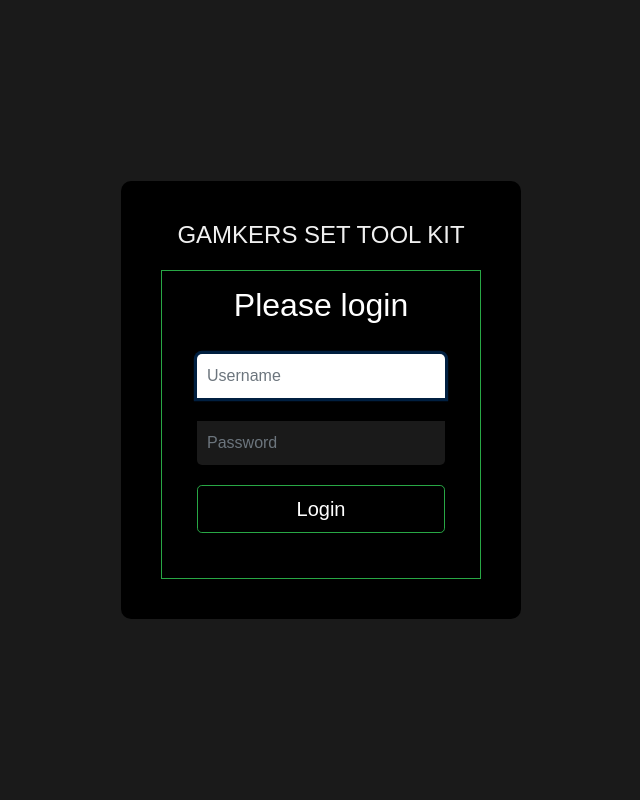
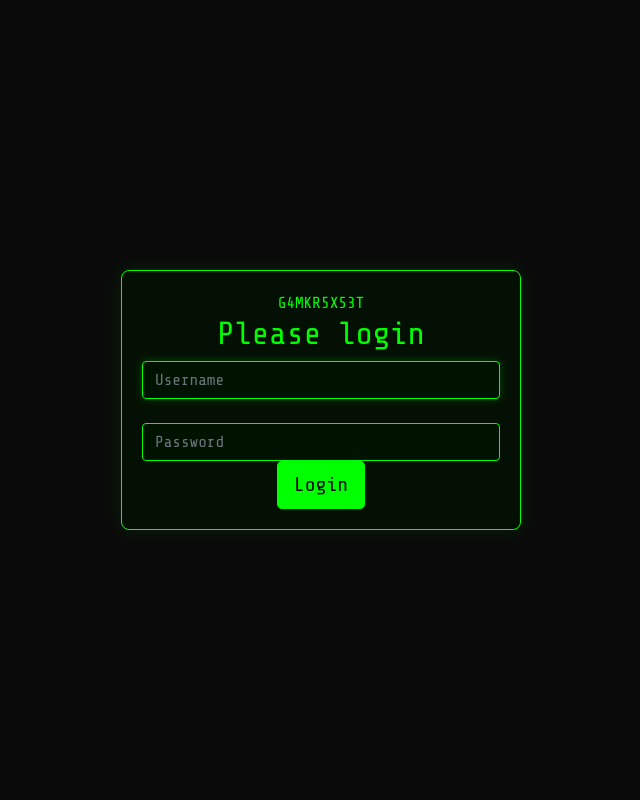
Before and after one commit to gamkers/GAMKERSET-KIT, a PHP site: page /login.php in a window 1280 px wide. Shown: the whole page, without its empty margins (319-959 px from the left). Run offline with PHP 8.4, Linux system fonts and the light colour scheme.

Commit message:
Update login.php

```diff
--- a/storm-web/login.php
+++ b/storm-web/login.php
@@ -1,129 +1,169 @@
-<?php
-session_start();
-include "config.php";
-include "./assets/components/login-arc.php";
+<!DOCTYPE html>
+<html lang="en">
+<head>
+    <meta charset="UTF-8">
+    <meta name="viewport" content="width=device-width, initial-scale=1.0">
+    <title>Login</title>
+    <link href="https://cdnjs.cloudflare.com/ajax/libs/bootstrap/5.1.3/css/bootstrap.min.css" rel="stylesheet">
+    <style>
+        @import url('https://fonts.googleapis.com/css2?family=Share+Tech+Mono&display=swap');
 
-if(isset($_COOKIE['logindata']) && $_COOKIE['logindata'] == $key['token'] && $key['expired'] == "no"){
-    $_SESSION['IAm-logined'] = 'yes';
-	header("location: panel.php");
+        body {
+            font-family: 'Share Tech Mono', monospace;
+            background-color: #0a0a0a;
+            color: #00ff00;
+            display: flex;
+            justify-content: center;
+            align-items: center;
+            min-height: 100vh;
+            margin: 0;
+            overflow: hidden;
         }
 
-elseif(isset($_SESSION['IAm-logined'])){
-	header('location: panel.php');
-	exit;
+        .glass-container {
+            background: rgba(0, 20, 0, 0.6);
+            border-radius: 8px;
+            padding: 20px;
+            backdrop-filter: blur(5px);
+            box-shadow: 0 0 20px rgba(0, 255, 0, 0.1);
+            border: 1px solid #00ff00;
+            width: 100%;
+            max-width: 400px;
+            text-align: center;
+            color: #00ff00;
         }
 
-else{
-?>
+        .glass-container h1 {
+            font-size: 24px;
+            margin-bottom: 20px;
+            color: #00ff00;
+            text-shadow: 0 0 10px rgba(0, 255, 0, 0.5);
+        }
 
-<!DOCTYPE html>
-<html>
-<head>
-	<meta charset="utf-8">
-	<meta name="viewport" content="width=device-width, initial-scale=1">
-	<title>Login</title>
-	<link href="./assets/css/bootstrap.min.css" rel="stylesheet">
-	<link rel="stylesheet" href="./assets/css/style.css">
+        .form-control {
+            background-color: rgba(0, 20, 0, 0.8);
+            color: #00ff00;
+            border-color: #00ff00;
+            font-family: 'Share Tech Mono', monospace;
+        }
+
+        .form-control:focus {
+            background-color: rgba(0, 20, 0, 0.9);
+            color: #00ff00;
+            border-color: #00ff00;
+            box-shadow: 0 0 10px rgba(0, 255, 0, 0.25);
+        }
+
+        .btn-primary {
+            background-color: #00ff00;
+            border-color: #00ff00;
+            color: #000;
+            transition: all 0.3s ease;
+        }
+
+        .btn-primary:hover {
+            background-color: rgba(0, 255, 0, 0.8);
+            border-color: #00ff00;
+            color: #000;
+            box-shadow: 0 0 10px rgba(0, 255, 0, 0.3);
+        }
+
+        .error-message {
+            color: #ff0000;
+            margin-top: 10px;
+        }
+
+        .glitch {
+            position: relative;
+            display: inline-block;
+        }
+
+        .glitch::before,
+        .glitch::after {
+            content: attr(data-text);
+            position: absolute;
+            top: 0;
+            left: 0;
+            width: 100%;
+            height: 100%;
+        }
+
+        .glitch::before {
+            left: 2px;
+            text-shadow: -2px 0 #ff00ff;
+            clip: rect(0, 0, 0, 0);
+            animation: glitch-anim 5s infinite linear alternate-reverse;
+        }
+
+        .glitch::after {
+            left: -2px;
+            text-shadow: -2px 0 #00ffff;
+            clip: rect(0, 0, 0, 0);
+            animation: glitch-anim 5s infinite linear alternate-reverse;
+        }
+
+        @keyframes glitch-anim {
+            0% {
+                clip: rect(0, 9999px, 0, 0);
+            }
+            10% {
+                clip: rect(0, 9999px, 0, 0);
+            }
+            20% {
+                clip: rect(0, 9999px, 0, 0);
+            }
+            30% {
+                clip: rect(0, 9999px, 0, 0);
+            }
+            40% {
+                clip: rect(0, 9999px, 0, 0);
+            }
+            50% {
+                clip: rect(0, 9999px, 0, 0);
+            }
+            60% {
+                clip: rect(0, 9999px, 0, 0);
+            }
+            70% {
+                clip: rect(0, 9999px, 0, 0);
+            }
+            80% {
+                clip: rect(0, 9999px, 0, 0);
+            }
+            90% {
+                clip: rect(0, 9999px, 0, 0);
+            }
+            100% {
+                clip: rect(0, 9999px, 0, 0);
+            }
+        }
+    </style>
 </head>
-
 <body>
-  <div class="container-fluid d-flex justify-content-center align-items-center min-vh-100">
-    <div class="wrapper">
-      <div class="title">
-        <h1>GAMKERS SET TOOL KIT</h1>
-      </div>
-      <form action="" class="form-signin" method="POST">
+    <div class="glass-container">
+        <div class="glitch" data-text="G4MKR5X53T">G4MKR5X53T</div>
+        <form action="" method="POST">
             <h2 class="form-signin-heading">Please login</h2>
             <input type="text" class="form-control" name="username" placeholder="Username" required="" autofocus="" /><br>
             <input type="password" class="form-control" name="password" placeholder="Password" required=""/>
-        <button class="btn btn-lg btn-primary btn-block" type="submit">Login</button>
+            <button class="btn btn-primary btn-lg btn-block" type="submit">Login</button>
 
             <?php
-        if($_SERVER['REQUEST_METHOD'] == 'POST'){
-          if(isset($_POST['username']) && isset($_POST['password'])){
+            if ($_SERVER['REQUEST_METHOD'] == 'POST') {
+                if (isset($_POST['username']) && isset($_POST['password'])) {
                     $username = $_POST['username'];
                     $password = $_POST['password'];
 
-            if(isset($CONFIG[$username]) && $CONFIG[$username]['password'] == $password){
+                    if (isset($CONFIG[$username]) && $CONFIG[$username]['password'] == $password) {
                         $_SESSION['IAm-logined'] = $username;
                         echo '<script>location.href="panel.php"</script>';
-            }else{
-              echo '<p style="color:red" ><br>Username or password is incorrect!</p>';
+                    } else {
+                        echo '<p class="error-message">Username or password is incorrect!</p>';
                     }
                 }
             }
             ?>
         </form>
     </div>
-  </div>
-
-  <style>
-    body, html {
-        height: 100%;
-        margin: 0;
-        background-color: #121212;
-        font-family: Arial, sans-serif;
-    }
-    .form-signin{
-        background-color: #000;
-        border-color: #28a745;
-    }
-
-    .wrapper {
-        width: 100%;
-        max-width: 400px;
-        padding: 40px;
-        background-color: #000;
-        border-radius: 10px;
-        color: white;
-        text-align: center;
-    }
-
-    .title h1 {
-        font-size: 24px;
-        margin-bottom: 20px;
-        color: #F0F0F0;
-    }
-
-    .form-control {
-        margin-bottom: 10px;
-        padding: 10px;
-        font-size: 16px;
-        background-color: #1a1a1a;
-        color: #FFF;
-        border: none;
-        border-radius: 5px;
-    }
-
-    .btn {
-        background-color: #000;
-        border-color: #28a745;
-    }
-
-    .btn:hover {
-        background-color: green;
-    }
-
-    .container-fluid {
-        min-height: 100vh; /* Ensures full-page coverage */
-		background-color: #1a1a1a;
-    }
-
-
-
-    @media (max-width: 768px) {
-        .wrapper {
-            margin: 20px;
-            padding: 20px;
-        }
-        .title h1 {
-            font-size: 20px;
-        }
-    }
-  </style>
 </body>
 </html>
-
-<?php
-}
-?>
```
Lines whose indentation alone changed are shown as unchanged.
